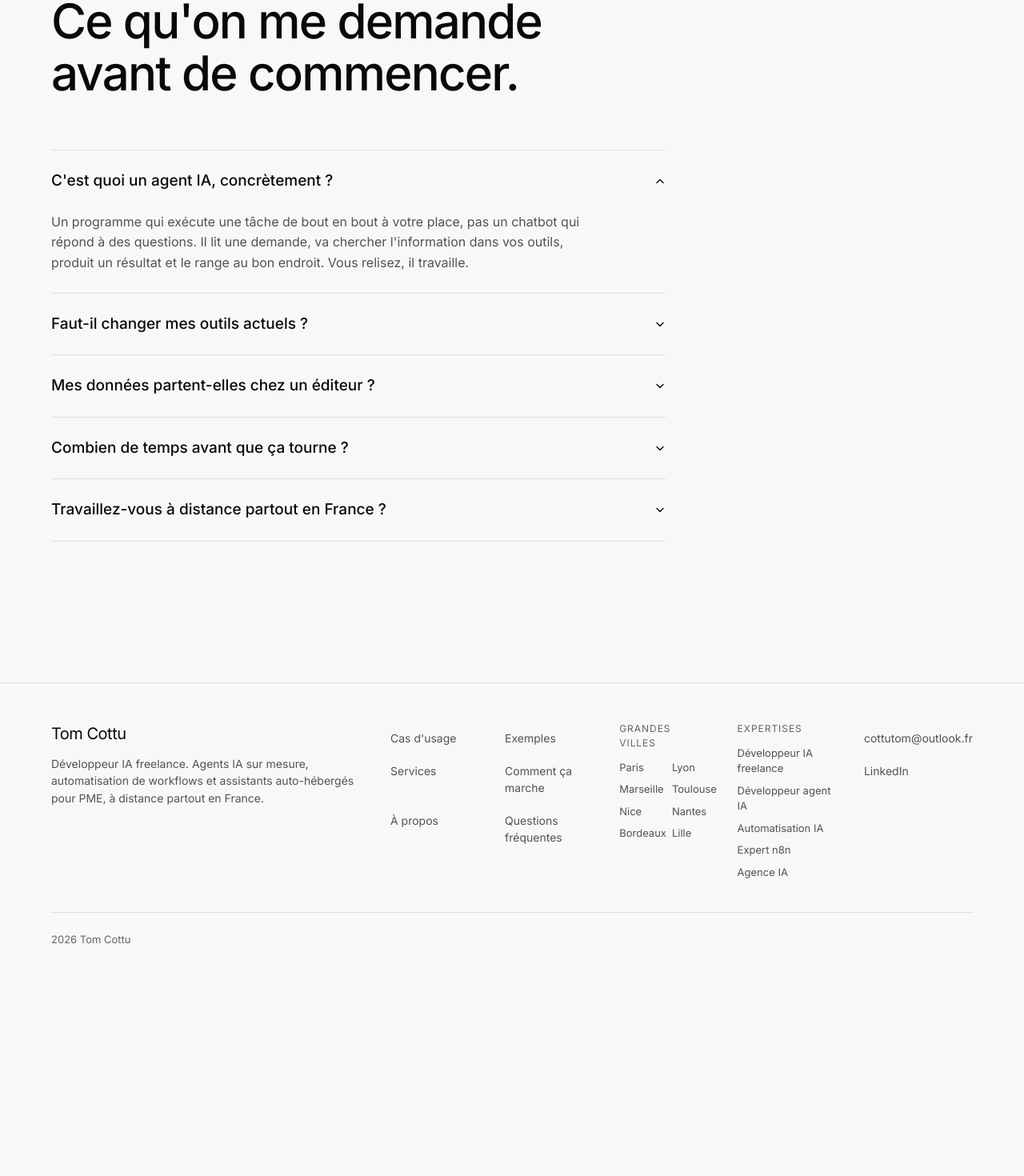
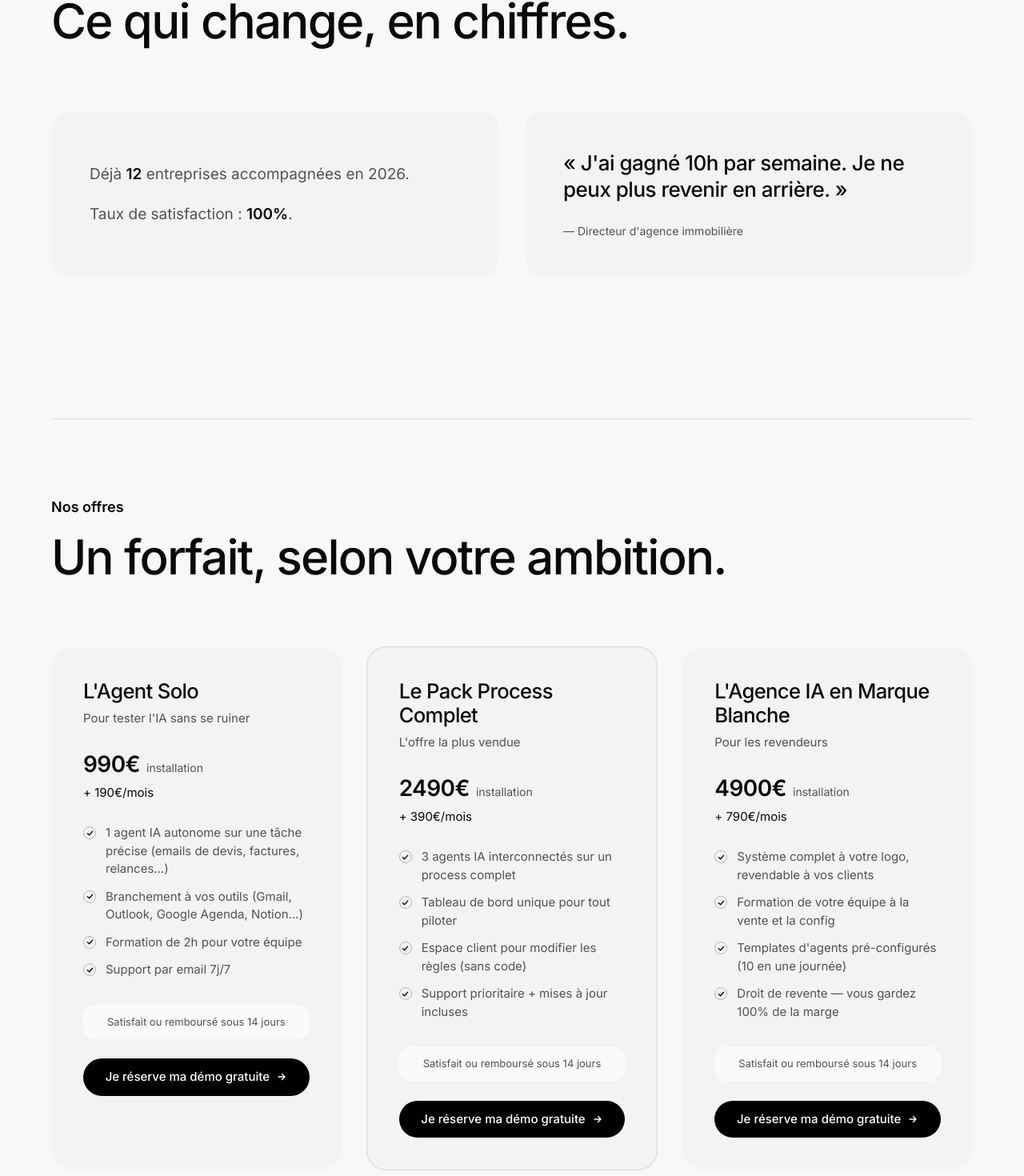
Before and after one commit to Tom78200/tomcottu-site, a Next.js app: page / in a window 1280 px wide. Shown: the part 7916-9386 px from the top of the page at 80% size. Before the commit the page ends 9149 px from the top, so only its background shows below. Built offline with nearby package versions, Linux system fonts and the light colour scheme; no server answers.

Commit message:
Ajout sections Preuve + Nos Offres (3 offres, garantie, CTA demo)

```diff
--- a/src/app/page.tsx
+++ b/src/app/page.tsx
@@ -5,6 +5,8 @@ import { AgentExamples } from "@/components/AgentExamples";
 import { Services } from "@/components/Services";
 import { HowItWorks } from "@/components/HowItWorks";
 import { About } from "@/components/About";
+import { ProofSection } from "@/components/ProofSection";
+import { OffersSection } from "@/components/OffersSection";
 import { Faq } from "@/components/Faq";
 import { Footer } from "@/components/Footer";
 
@@ -19,6 +21,8 @@ export default function Home() {
         <Services />
         <HowItWorks />
         <About />
+        <ProofSection />
+        <OffersSection />
         <Faq />
       </main>
       <Footer />
--- /dev/null
+++ b/src/components/OffersSection.tsx
@@ -0,0 +1,172 @@
+import Link from "next/link";
+
+function ArrowIcon() {
+  return (
+    <svg
+      width="14"
+      height="14"
+      viewBox="0 0 14 14"
+      fill="none"
+      xmlns="http://www.w3.org/2000/svg"
+      aria-hidden="true"
+    >
+      <path
+        d="M3 7h8M7.5 3.5 11 7l-3.5 3.5"
+        stroke="currentColor"
+        strokeWidth="1.4"
+        strokeLinecap="round"
+        strokeLinejoin="round"
+      />
+    </svg>
+  );
+}
+
+const offers = [
+  {
+    name: "L'Agent Solo",
+    pitch: "Pour tester l'IA sans se ruiner",
+    setup: "990€",
+    monthly: "190€/mois",
+    items: [
+      "1 agent IA autonome sur une tâche précise (emails de devis, factures, relances…)",
+      "Branchement à vos outils (Gmail, Outlook, Google Agenda, Notion…)",
+      "Formation de 2h pour votre équipe",
+      "Support par email 7j/7",
+    ],
+  },
+  {
+    name: "Le Pack Process Complet",
+    pitch: "L'offre la plus vendue",
+    setup: "2490€",
+    monthly: "390€/mois",
+    featured: true,
+    items: [
+      "3 agents IA interconnectés sur un process complet",
+      "Tableau de bord unique pour tout piloter",
+      "Espace client pour modifier les règles (sans code)",
+      "Support prioritaire + mises à jour incluses",
+    ],
+  },
+  {
+    name: "L'Agence IA en Marque Blanche",
+    pitch: "Pour les revendeurs",
+    setup: "4900€",
+    monthly: "790€/mois",
+    items: [
+      "Système complet à votre logo, revendable à vos clients",
+      "Formation de votre équipe à la vente et la config",
+      "Templates d'agents pré-configurés (10 en une journée)",
+      "Droit de revente — vous gardez 100% de la marge",
+    ],
+  },
+];
+
+export function OffersSection() {
+  return (
+    <section
+      id="offres"
+      aria-labelledby="offres-heading"
+      className="w-full px-5 pb-32 sm:px-10 md:pb-44 lg:px-16"
+    >
+      <div className="mb-14 border-t border-border-soft pt-16 md:mb-20 md:pt-24">
+        <div
+          className="mb-4 text-base font-semibold text-foreground md:text-lg"
+          style={{ fontFamily: "var(--font-heading)" }}
+        >
+          Nos offres
+        </div>
+        <h2
+          id="offres-heading"
+          className="max-w-4xl font-medium text-foreground"
+          style={{
+            fontSize: "clamp(34px, 5vw, 60px)",
+            lineHeight: 1.08,
+            letterSpacing: "-0.03em",
+            textWrap: "balance",
+          }}
+        >
+          Un forfait, selon votre ambition.
+        </h2>
+      </div>
+
+      <div className="grid gap-6 md:grid-cols-3 md:gap-8">
+        {offers.map((offer) => (
+          <div
+            key={offer.name}
+            className={`flex flex-col rounded-3xl bg-black/[0.02] p-8 sm:p-10 ${
+              offer.featured ? "ring-1 ring-black/15" : ""
+            }`}
+          >
+            <h3
+              className="font-medium text-foreground"
+              style={{
+                fontSize: "clamp(22px, 2vw, 28px)",
+                lineHeight: 1.18,
+                letterSpacing: "-0.025em",
+              }}
+            >
+              {offer.name}
+            </h3>
+            <p className="mt-2 text-[15px] text-muted" style={{ lineHeight: 1.5 }}>
+              {offer.pitch}
+            </p>
+
+            <div className="mt-6 flex items-baseline gap-2">
+              <span
+                className="font-semibold text-foreground"
+                style={{ fontSize: "28px", letterSpacing: "-0.02em" }}
+              >
+                {offer.setup}
+              </span>
+              <span className="text-[14px] text-muted">installation</span>
+            </div>
+            <div className="mt-1 text-[15px] text-foreground">
+              + {offer.monthly}
+            </div>
+
+            <ul className="mt-7 flex flex-col gap-3">
+              {offer.items.map((item) => (
+                <li
+                  key={item}
+                  className="flex gap-3 text-[15px] text-muted"
+                  style={{ lineHeight: 1.5 }}
+                >
+                  <span className="mt-[3px] flex h-4 w-4 shrink-0 items-center justify-center rounded-full border border-black/25 text-foreground">
+                    <svg
+                      width="9"
+                      height="9"
+                      viewBox="0 0 10 10"
+                      fill="none"
+                      aria-hidden="true"
+                    >
+                      <path
+                        d="M1.5 5.2 4 7.5 8.5 2.5"
+                        stroke="currentColor"
+                        strokeWidth="1.5"
+                        strokeLinecap="round"
+                        strokeLinejoin="round"
+                      />
+                    </svg>
+                  </span>
+                  <span>{item}</span>
+                </li>
+              ))}
+            </ul>
+
+            <div className="mt-8 rounded-2xl bg-white/60 px-4 py-3 text-center text-[13px] text-muted">
+              Satisfait ou remboursé sous 14 jours
+            </div>
+
+            <Link
+              href="/contact"
+              className="mt-6 inline-flex items-center justify-center gap-2 rounded-full bg-black px-6 py-3 text-[15px] font-medium text-white transition-colors duration-200 hover:bg-black/80"
+            >
+              Je réserve ma démo gratuite
+              <ArrowIcon />
+            </Link>
+          </div>
+        ))}
+      </div>
+    </section>
+  );
+}
--- /dev/null
+++ b/src/components/ProofSection.tsx
@@ -0,0 +1,71 @@
+import Link from "next/link";
+
+// Section "Preuve" : social proof (chiffres + témoignage). Aucun changement
+// d'apparence : même structure de section et mêmes tokens que le reste du site.
+export function ProofSection() {
+  return (
+    <section
+      id="preuve"
+      aria-labelledby="preuve-heading"
+      className="w-full px-5 pb-32 sm:px-10 md:pb-44 lg:px-16"
+    >
+      <div className="mb-14 border-t border-border-soft pt-16 md:mb-20 md:pt-24">
+        <div
+          className="mb-4 text-base font-semibold text-foreground md:text-lg"
+          style={{ fontFamily: "var(--font-heading)" }}
+        >
+          Preuve
+        </div>
+        <h2
+          id="preuve-heading"
+          className="max-w-4xl font-medium text-foreground"
+          style={{
+            fontSize: "clamp(34px, 5vw, 60px)",
+            lineHeight: 1.08,
+            letterSpacing: "-0.03em",
+            textWrap: "balance",
+          }}
+        >
+          Ce qui change, en chiffres.
+        </h2>
+      </div>
+
+      <div className="grid gap-6 md:grid-cols-2 md:gap-8">
+        <div className="flex flex-col justify-center rounded-3xl bg-black/[0.02] p-8 sm:p-10 md:p-12">
+          <p
+            className="text-[19px] text-muted"
+            style={{ lineHeight: 1.6, textWrap: "pretty" }}
+          >
+            Déjà{" "}
+            <span className="font-semibold text-foreground">12</span> entreprises
+            accompagnées en 2026.
+          </p>
+          <p
+            className="mt-5 text-[19px] text-muted"
+            style={{ lineHeight: 1.6, textWrap: "pretty" }}
+          >
+            Taux de satisfaction :{" "}
+            <span className="font-semibold text-foreground">100%</span>.
+          </p>
+        </div>
+
+        <figure className="flex flex-col justify-center rounded-3xl bg-black/[0.02] p-8 sm:p-10 md:p-12">
+          <blockquote
+            className="font-medium text-foreground"
+            style={{
+              fontSize: "clamp(20px, 2.2vw, 26px)",
+              lineHeight: 1.3,
+              letterSpacing: "-0.02em",
+              textWrap: "pretty",
+            }}
+          >
+            « J&apos;ai gagné 10h par semaine. Je ne peux plus revenir en arrière. »
+          </blockquote>
+          <figcaption className="mt-6 text-[14px] text-muted">
+            — Directeur d&apos;agence immobilière
+          </figcaption>
+        </figure>
+      </div>
+    </section>
+  );
+}
```
